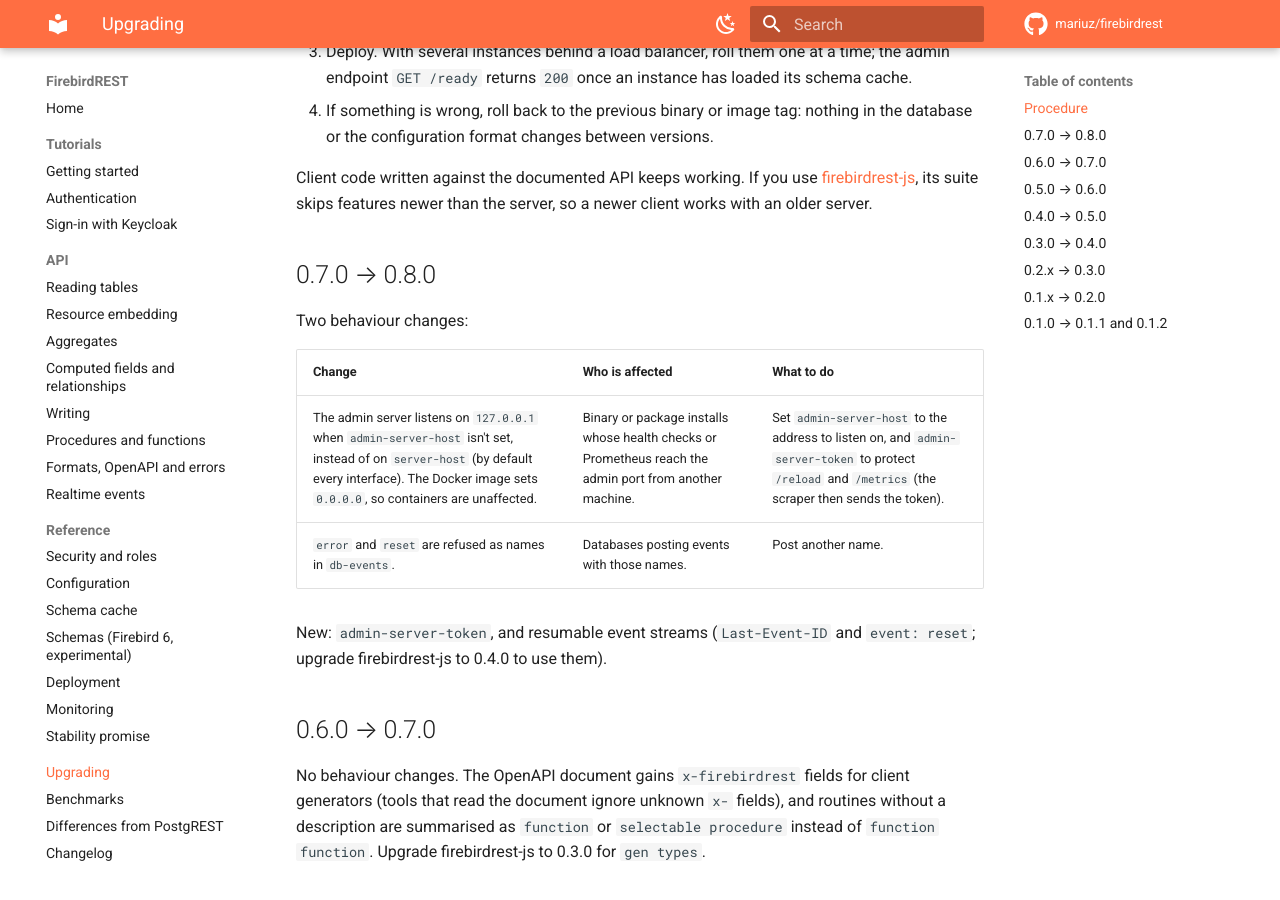
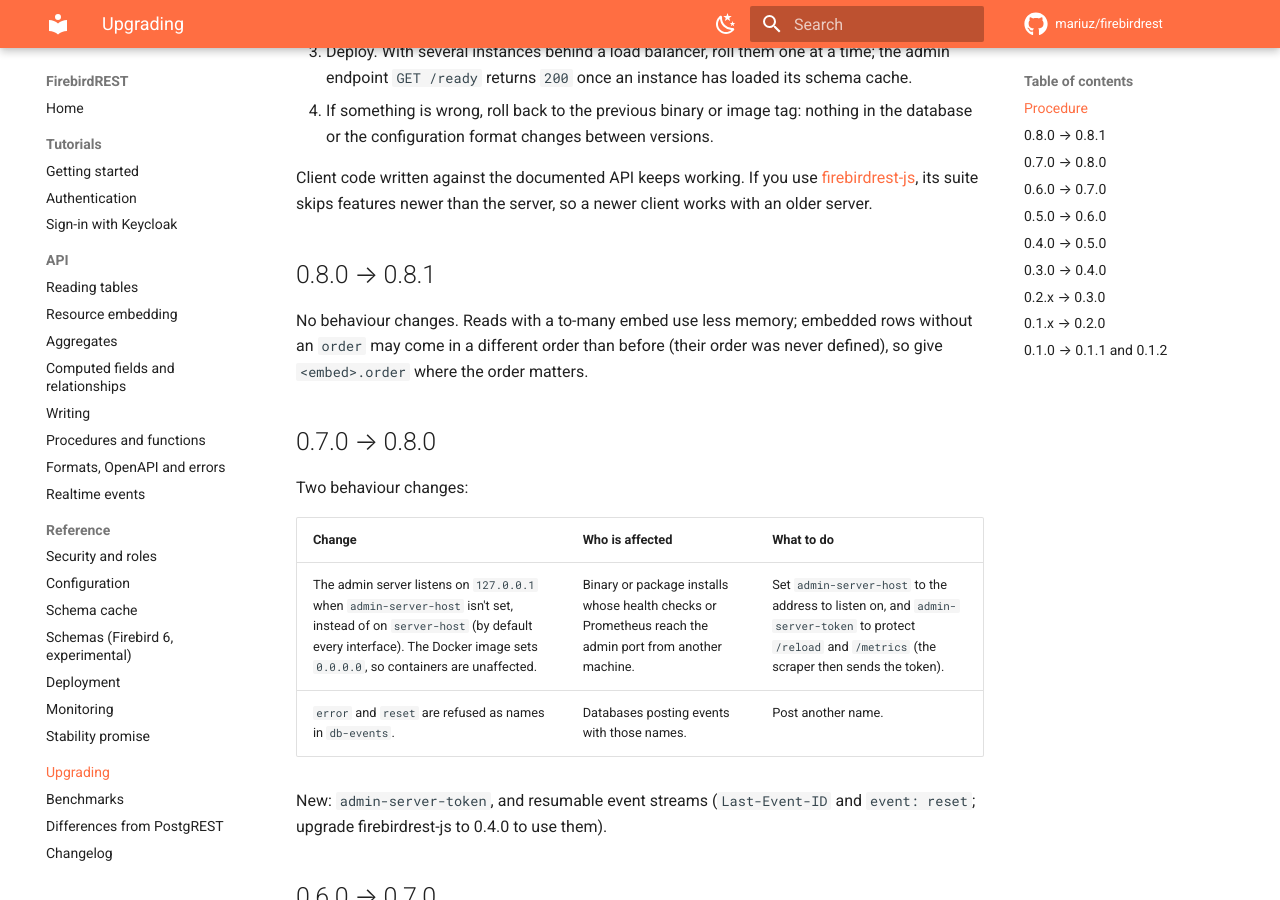
Before and after one commit to mariuz/firebirdrest, an MkDocs documentation site: the page built from docs/upgrading.md, in a window 1280 px wide and 900 px high, scrolled down 550 px. Built offline with MkDocs 1.6.1 and Material for MkDocs 9.7.7, drawn with Linux system fonts in a browser that asks for light colours; comment, search, counter and statistics services are not loaded.

Commit message:
Prepare 0.8.1
Co-Authored-By: Claude Opus 5.5 <noreply@anthropic.com>
Claude-Session: https://claude.ai/code/session_01U3tzQd3SecVYSRkcxDSFQV

````diff
--- a/docs/references/deployment.md
+++ b/docs/references/deployment.md
@@ -29,10 +29,10 @@ hardened systemd service that runs as a `firebirdrest` system user, and a config
 
 ```sh
 # Debian, Ubuntu
-curl -LO https://github.com/mariuz/firebirdrest/releases/download/v0.8.0/firebirdrest_0.8.0_amd64.deb
-sudo apt install ./firebirdrest_0.8.0_amd64.deb
+curl -LO https://github.com/mariuz/firebirdrest/releases/download/v0.8.1/firebirdrest_0.8.1_amd64.deb
+sudo apt install ./firebirdrest_0.8.1_amd64.deb
 # RHEL, Rocky, Alma, Fedora, openSUSE
-sudo dnf install https://github.com/mariuz/firebirdrest/releases/download/v0.8.0/firebirdrest-0.8.0.x86_64.rpm
+sudo dnf install https://github.com/mariuz/firebirdrest/releases/download/v0.8.1/firebirdrest-0.8.1.x86_64.rpm
 
 sudoedit /etc/firebirdrest/firebirdrest.conf        # db-uri, jwt-secret, ...
 sudo systemctl enable --now firebirdrest
--- a/docs/upgrading.md
+++ b/docs/upgrading.md
@@ -23,6 +23,12 @@ binary or image and a restart. What needs attention is listed per version below;
 Client code written against the documented API keeps working. If you use
 [firebirdrest-js](https://github.com/mariuz/firebirdrest-js), its suite skips features newer
 than the server, so a newer client works with an older server.
+
+## 0.8.0 → 0.8.1
+
+No behaviour changes. Reads with a to-many embed use less memory; embedded rows without an
+`order` may come in a different order than before (their order was never defined), so give
+`<embed>.order` where the order matters.
 
 ## 0.7.0 → 0.8.0
 
````
Also changed, not shown: CHANGELOG.md (+4 -1 lines), README.md (+2 -2 lines), docs/index.md (+1 -1 lines).
